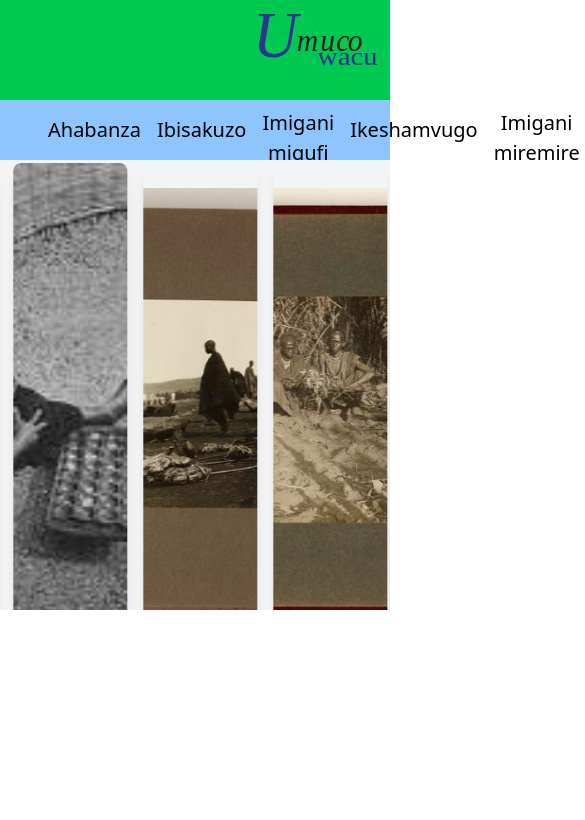
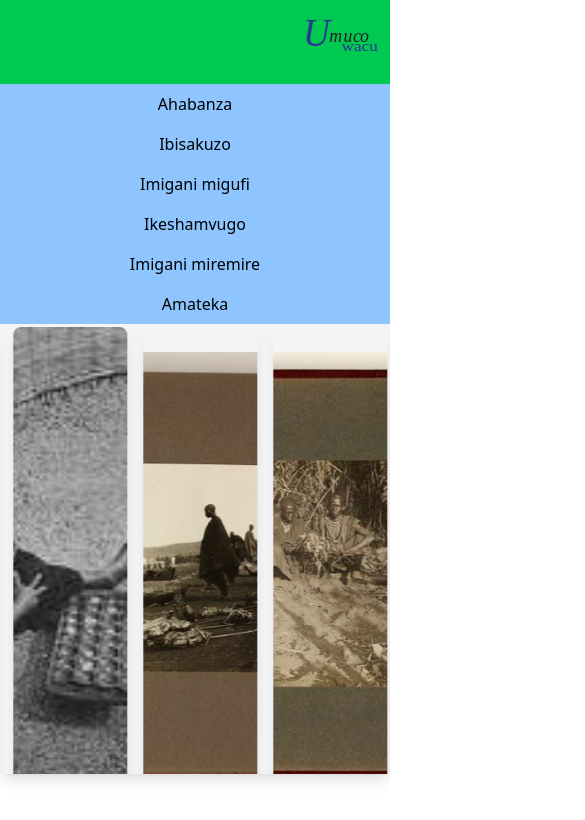
Before and after one commit to donatienabafashijwenimana/umuco, a React (Vite) app: page / in a window 390 px wide. Shown: the top 820 px of the page, 585 px wide, since content can reach past the window. Built offline with nearby package versions, Linux system fonts and the light colour scheme.

Commit message:
adn commit

```diff
--- a/src/homepage.jsx
+++ b/src/homepage.jsx
@@ -4,21 +4,42 @@ import Dashboard from './pages/dashboard'
 
 function Homepage() {
   return (
-    <div className='w-full h-auto shadow-12'>
-      <div className="w-full bg-green-500 h-25 m-0 flex p-1 flex-row flex p-3 max-h-25 items-center justify-between">
-          <span></span>
-          <img src={logo} className='h-[100px] object-contain self-center m-0 p-0'/>
+    <div className="w-full h-auto shadow-lg">
+      {/* Header */}
+      <div className="w-full bg-green-500 flex flex-row items-center justify-between p-3">
+        <span></span>
+        <img
+          src={logo}
+          className="h-[60px] md:h-[100px] object-contain self-center"
+          alt="logo"
+        />
       </div>
-      <div className="w-full flex flex-row bg-blue-300 h-15 justify-between text-[20px] px-10">
-        <button className='text-black p-2 hover:bg-white hover:text-blue-500 w-50'>Ahabanza</button>
-        <button className='text-black p-2 hover:bg-white hover:text-blue-500 w-50'>Ibisakuzo</button>
-        <button className='text-black p-2 hover:bg-white hover:text-blue-500 w-50'>Imigani migufi</button>
-        <button className='text-black p-2 hover:bg-white hover:text-blue-500 w-50'>Ikeshamvugo</button>
-        <button className='text-black p-2 hover:bg-white hover:text-blue-500 w-50'>Imigani miremire</button>
-        <button className='text-black p-2 hover:bg-white hover:text-blue-500 w-50'>Amateka</button>
+
+      {/* Navigation bar */}
+      <div className="w-full flex flex-wrap md:flex-row bg-blue-300 justify-center md:justify-between text-[16px] md:text-[20px] px-2 md:px-10">
+        <button className="text-black p-2 hover:bg-white hover:text-blue-500 w-full sm:w-auto">
+          Ahabanza
+        </button>
+        <button className="text-black p-2 hover:bg-white hover:text-blue-500 w-full sm:w-auto">
+          Ibisakuzo
+        </button>
+        <button className="text-black p-2 hover:bg-white hover:text-blue-500 w-full sm:w-auto">
+          Imigani migufi
+        </button>
+        <button className="text-black p-2 hover:bg-white hover:text-blue-500 w-full sm:w-auto">
+          Ikeshamvugo
+        </button>
+        <button className="text-black p-2 hover:bg-white hover:text-blue-500 w-full sm:w-auto">
+          Imigani miremire
+        </button>
+        <button className="text-black p-2 hover:bg-white hover:text-blue-500 w-full sm:w-auto">
+          Amateka
+        </button>
       </div>
+
+      {/* Main Content */}
       <div className="w-full">
-        <Dashboard/>
+        <Dashboard />
       </div>
     </div>
   )
--- a/src/pages/dashboard.jsx
+++ b/src/pages/dashboard.jsx
@@ -59,8 +59,16 @@ function Dashboard() {
                 ))}
             </div>
         </div>
-        <p className="w-full text-lg p-3">
-            ibikorwa byacu
+        <p className="w-full text-xl p-5">
+            Murakaza neza ku rubuga UmUco Wacu, urubuga rugamije gusigasira no kumenyekanisha umuco nyarwanda.
+            Uru rubuga ni nk’isomero ry’ikoranabuhanga ry’Ikinyarwanda rigenewe abana, urubyiruko n’abakuru bose,
+            rukaba rugamije gufasha abanyeshuri, abarimu, ababyeyi ndetse n’abashakashatsi mu kongera
+            ubumenyi ku rurimi n’umuco nyarwanda.
+            Aha uzasanga ibisakuzo byatozaga ubwenge, imigani migufi n’imigani miremire y’inyigisho,
+            ikeshamvugo ryigisha ubuhanga mu magambo ndetse n’amateka y’u Rwanda kuva kera kugeza ubu.
+            Ibi byose bigamije kurinda no guteza imbere indangagaciro z’abanyarwanda zirimo ubupfura,
+            ubumwe, ubutwari n’ubwenge. Twese hamwe tugomba gukunda umuco wacu,
+            tukawusigasira kandi tukawuteza imbere kuko ari wo soko y’ubumwe, amahoro n’iterambere ry’igihugu
       </p>
     </div>
   );
```
